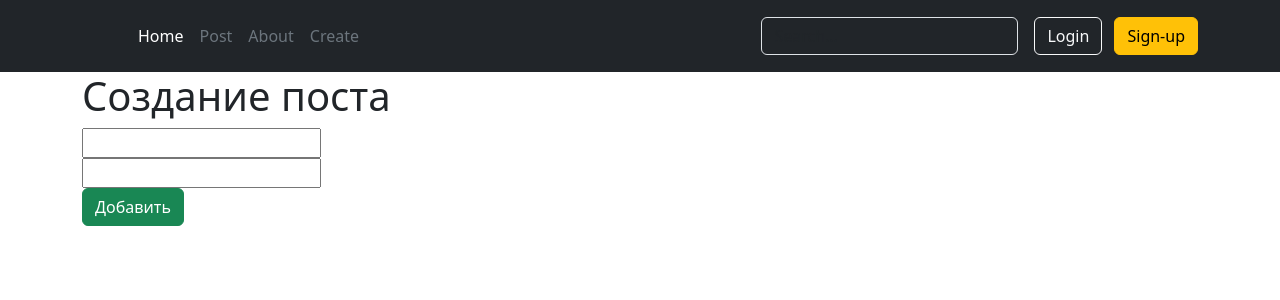
After one commit to K1netis/django, a Django app: template mylocal/templates/create.html in a window 1280 px wide. The commit adds this page. Shown: the top 300 px of the page. Run offline with Django 3.2, Linux system fonts and the light colour scheme; the template is opened without the code that fills it, so the values that code supplies are empty, except form fields; form fields are guessed from the names that the template uses.

Commit message:
update: all

```diff
--- a/mylocal/templates/base.html
+++ b/mylocal/templates/base.html
@@ -20,7 +20,8 @@
             <ul class="nav col-12 col-lg-auto me-lg-auto mb-2 justify-content-center mb-md-0">
               <li><a href="/home" class="nav-link px-2 text-white">Home</a></li>
               <li><a href="/post" class="nav-link px-2 text-secondary">Post</a></li>
-              <li><a href="/about" class="nav-link px-2 text-secondary">about</a></li>
+              <li><a href="/about" class="nav-link px-2 text-secondary">About</a></li>
+              <li><a href="/create" class="nav-link px-2 text-secondary">Create</a></li>
               <!-- <li><a href="/FAQ" class="nav-link px-2 text-secondary">FAQs</a></li> -->
             </ul>
 
--- /dev/null
+++ b/mylocal/templates/create.html
@@ -0,0 +1,17 @@
+{% extends 'base.html' %}
+
+{% block title %}
+Создание постов
+{% endblock %}
+
+{% block content %}
+<h1>Создание поста</h1>
+<form method="post">
+    {% csrf_token %}
+    {{form.title}}
+    <br>
+    {{form.post}}
+    <br>
+    <button type="submit" class="btn btn-success">Добавить</button>
+</form>
+{% endblock %}
--- a/mylocal/urls.py
+++ b/mylocal/urls.py
@@ -19,8 +19,9 @@ from django.urls import path
 from . import views
 
 urlpatterns = [
-    path('home/', views.home, name='hone'),
+    path('home/', views.home, name='home'),
     path('FAQ/', views.FAQ, name='FAQ'),
     path('post/', views.post, name='post'),
     path('about/', views.about, name='about'),
+    path('create/', views.create, name='create'),
 ]
```
Also changed, not shown: mylocal/forms.py (added, +17 -0 lines), mylocal/views.py (+12 -1 lines), db.sqlite3.
